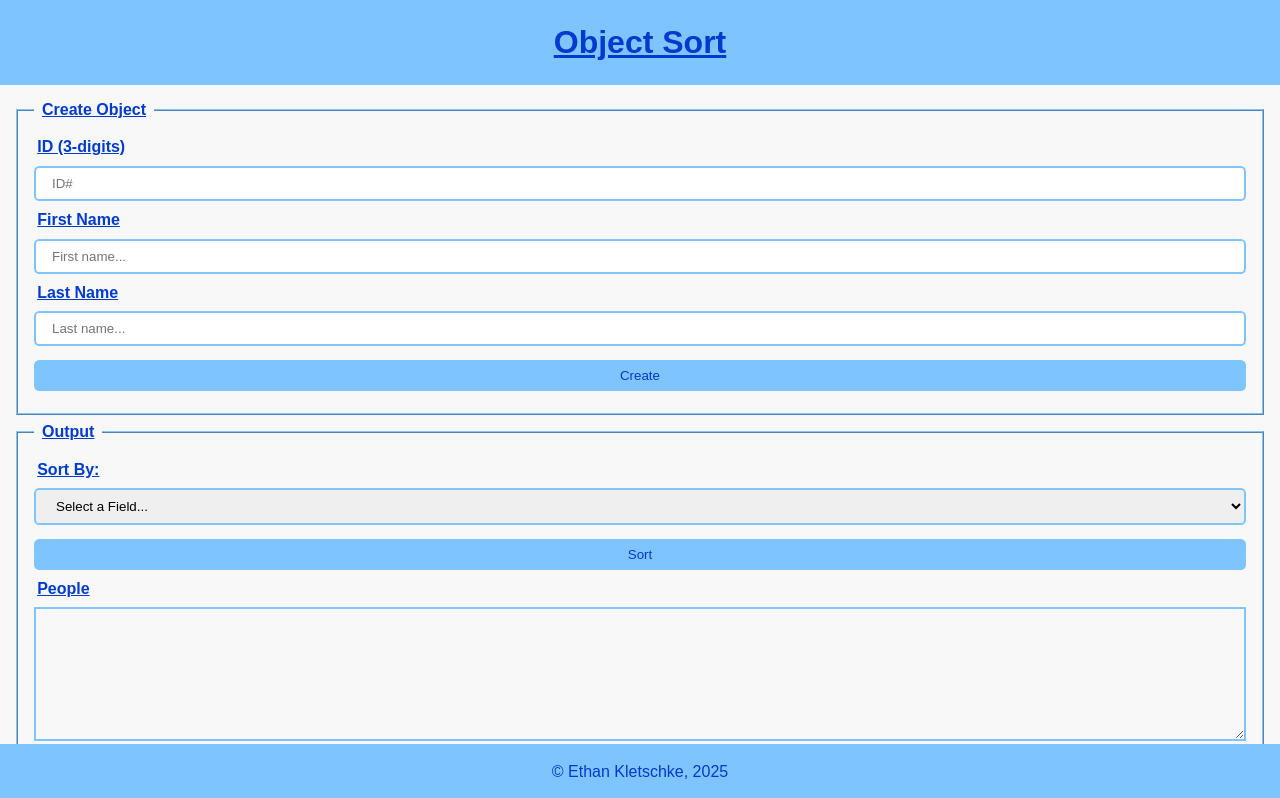
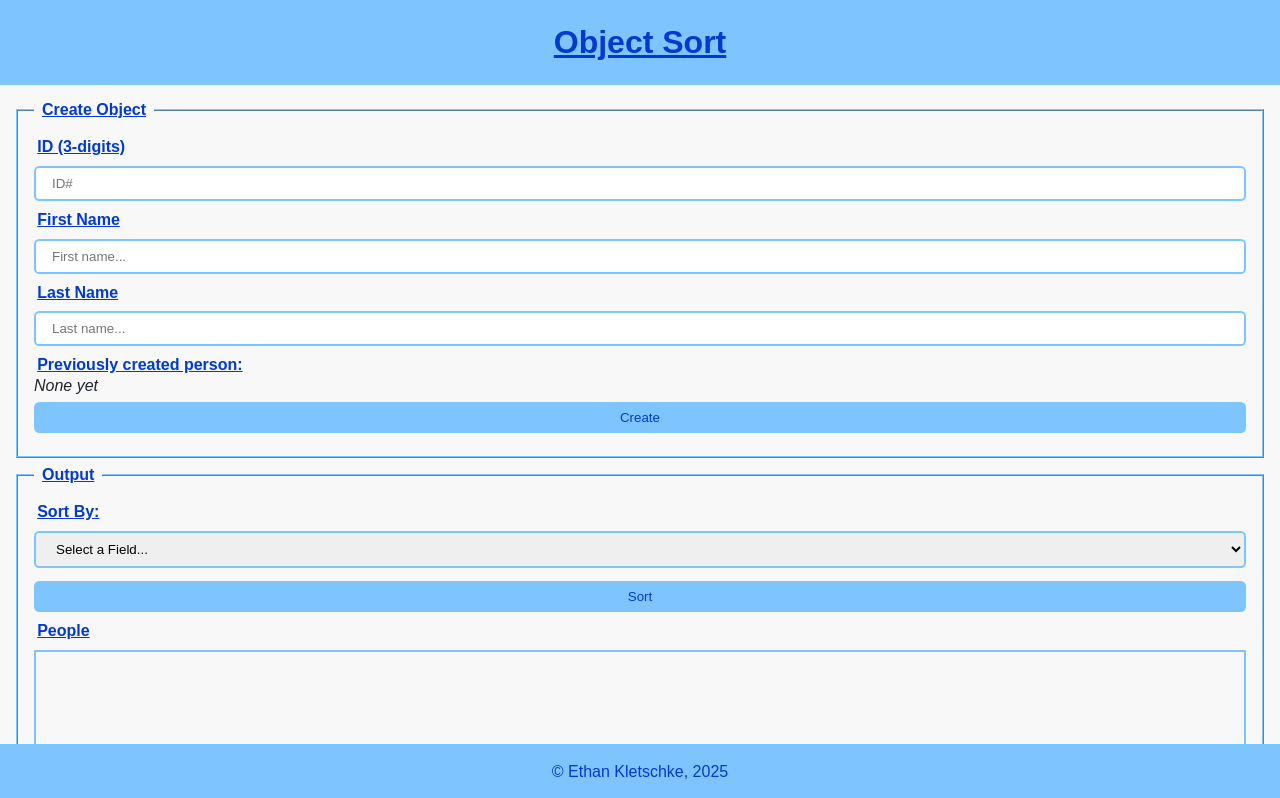
Before and after one commit to ethanKletschke/TSX-Portfolio-App, a React (Vite) app: page /objSort in a window 1280 px wide. Shown: the top 798 px of the page. Built offline with nearby package versions, Linux system fonts and the light colour scheme.

Commit message:
feat: Update PersonID to be string and add new previousObj state

```diff
--- a/src/pages/ObjSort/ObjSort.tsx
+++ b/src/pages/ObjSort/ObjSort.tsx
@@ -10,11 +10,11 @@ import sortObject from "../../funcs/sortObjects.ts";
 export default function ObjSort() {
   // The class for the object(s) to sort
   class Person {
-    private id: number;
+    private id: string;
     private fname: string;
     private lname: string;
 
-    constructor(id: number, fname: string, lname: string) {
+    constructor(id: string, fname: string, lname: string) {
       this.id = id;
       this.fname = fname;
       this.lname = lname;
@@ -42,6 +42,7 @@ export default function ObjSort() {
   const [toSortBy, setToSortBy] = useState<FieldsToSortBy | "">(""); // Field to sort by
   const [outputTxt, setOutputTxt] = useState<string>(""); // the Output Text
   const [objs, setObjs] = useState<Person[]>([]); // Object array to sort
+  const [previousObj, setPreviousObj] = useState<string>("");
 
   const handleIdChange = (e: React.ChangeEvent<HTMLInputElement>) => {
     setId(e.target.value);
@@ -61,10 +62,13 @@ export default function ObjSort() {
       return;
     }
     // Create a new Person object with the values entered by the user.
-    const p = new Person(Number(id), fname, lname);
+    const p = new Person(id, fname, lname);
 
     // Append the new person to the array of objects.
     setObjs(prev => [...prev, p]);
+
+    // Set the previously made object as state
+    setPreviousObj(`ID${p.personID}: ${p.firstName} ${p.lastName}\n`)
   };
 
   const handleClear = () => {
@@ -73,6 +77,7 @@ export default function ObjSort() {
     setLname("");
     setToSortBy("");
     setOutputTxt("");
+    setPreviousObj("");
     setObjs([]);
   }
 
@@ -155,6 +160,14 @@ export default function ObjSort() {
               value={lname}
             />
 
+            <label htmlFor="prev-obj">Previously created person:</label>
+            <output
+              id="prev-obj"
+              name="prev-obj"
+            >
+              {previousObj || "None yet"}
+            </output>
+
             <button
               onClick={handleCreateClick}
               type="button"
```
Also changed, not shown: 1 other file (tests, documents, lock files or other folders).
